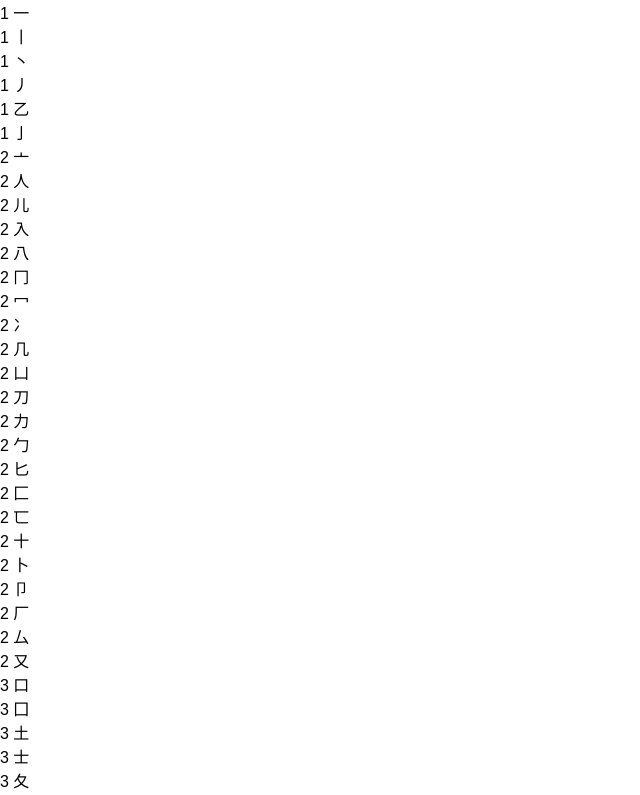
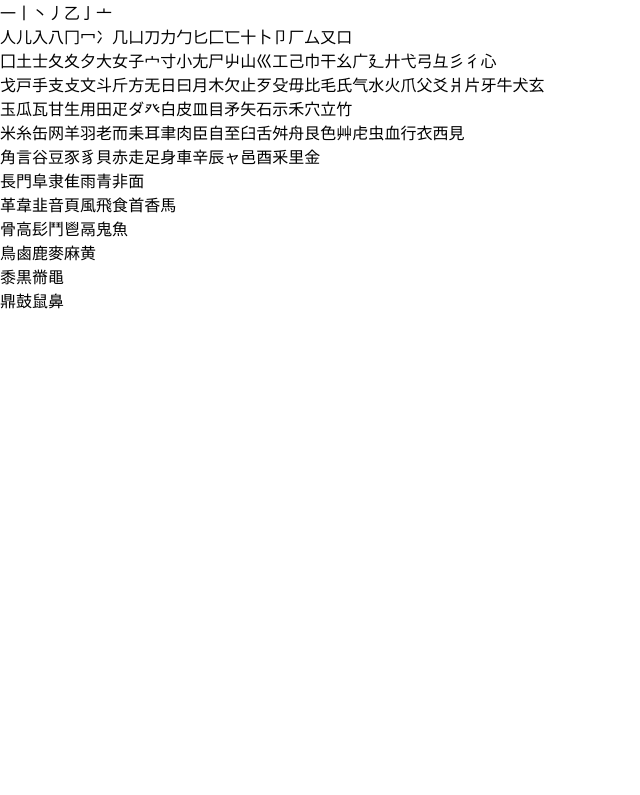
Before and after one commit to lmiller1990/react-kanji-lookup, a React (Create React App) app: page / in a window 1280 px wide. Shown: the top 795 px of the page, without its empty margins (0-640 px from the left). Built offline with nearby package versions, Linux system fonts and the light colour scheme.

Commit message:
All radicals to be clicked

```diff
--- a/src/App.jsx
+++ b/src/App.jsx
@@ -1,6 +1,6 @@
 import React, { Component } from 'react';
 import RadicalLine from './RadicalLine'
-import radicals from './radicals'
+import radicals from './assets/radicals'
 
 class App extends Component {
   state = {
@@ -20,16 +20,19 @@ class App extends Component {
     return arr
   }
 
-  shouldLineBreak = (strokeCount) => {
-    return this.state.previousStroke !== strokeCount ?
-      '<br />' : ''
+  radicalClick = (radical) => {
+    console.log(`${radical} clicked`)
   }
 
   render() {
     return (
       <div>
         { this.getRadicals().map(radicalLine =>
-          <RadicalLine key={radicalLine.id} radicalLine={radicalLine.radicalsArr} />
+          <RadicalLine
+            key={radicalLine.id}
+            radicalLine={radicalLine.radicalsArr}
+            radicalClicked={this.radicalClick}
+          />
         ) }
       </div>
     );
--- a/src/Radical.jsx
+++ b/src/Radical.jsx
@@ -2,11 +2,9 @@ import React from 'react'
 
 export default class Radical extends React.Component {
   render() {
-    const { radical } = this.props
+    const { radicalClicked, radical } = this.props
     return (
-      <div>
-        {radical.strokes} {radical.char}
-      </div>
+      <span onClick={() => radicalClicked(radical.char)}>{radical.char}</span>
     )
   }
 }
--- a/src/RadicalLine.jsx
+++ b/src/RadicalLine.jsx
@@ -3,12 +3,15 @@ import Radical from './Radical'
 
 export default class RadicalLine extends React.Component {
   render() {
-    const { radicalLine } = this.props
-    console.log('line',radicalLine)
+    const { radicalLine, radicalClicked } = this.props
     let renderList = []
     for (let r in radicalLine) {
       renderList.push(
-        <Radical key={radicalLine[r].id} radical={radicalLine[r]} />
+        <Radical
+          key={radicalLine[r].id}
+          radical={radicalLine[r]}
+          radicalClicked={radicalClicked}
+        />
       )
     }
     return (
--- a/src/radicals.js
+++ b/src/assets/radicals.js
@@ -822,47 +822,47 @@ export default
   },
   {
     "strokes": "8",
-    "char": "金部",
+    "char": "金",
     "name": "かね、かねへん"
   },
   {
     "strokes": "8",
-    "char": "長部",
+    "char": "長",
     "name": "ながい"
   },
   {
     "strokes": "8",
-    "char": "門部",
+    "char": "門",
     "name": "もん、もんがまえ"
   },
   {
     "strokes": "8",
-    "char": "阜部",
+    "char": "阜",
     "name": "おか、こざとへん"
   },
   {
     "strokes": "8",
-    "char": "隶部",
+    "char": "隶",
     "name": "れいづくり"
   },
   {
     "strokes": "8",
-    "char": "隹部",
+    "char": "隹",
     "name": "ふるとり"
   },
   {
     "strokes": "8",
-    "char": "雨部",
+    "char": "雨",
     "name": "あめ、あめかんむり"
   },
   {
     "strokes": "8",
-    "char": "青部",
+    "char": "青",
     "name": "あお"
   },
   {
     "strokes": "8",
-    "char": "非部",
+    "char": "非",
     "name": "あらず"
   },
   {
```
